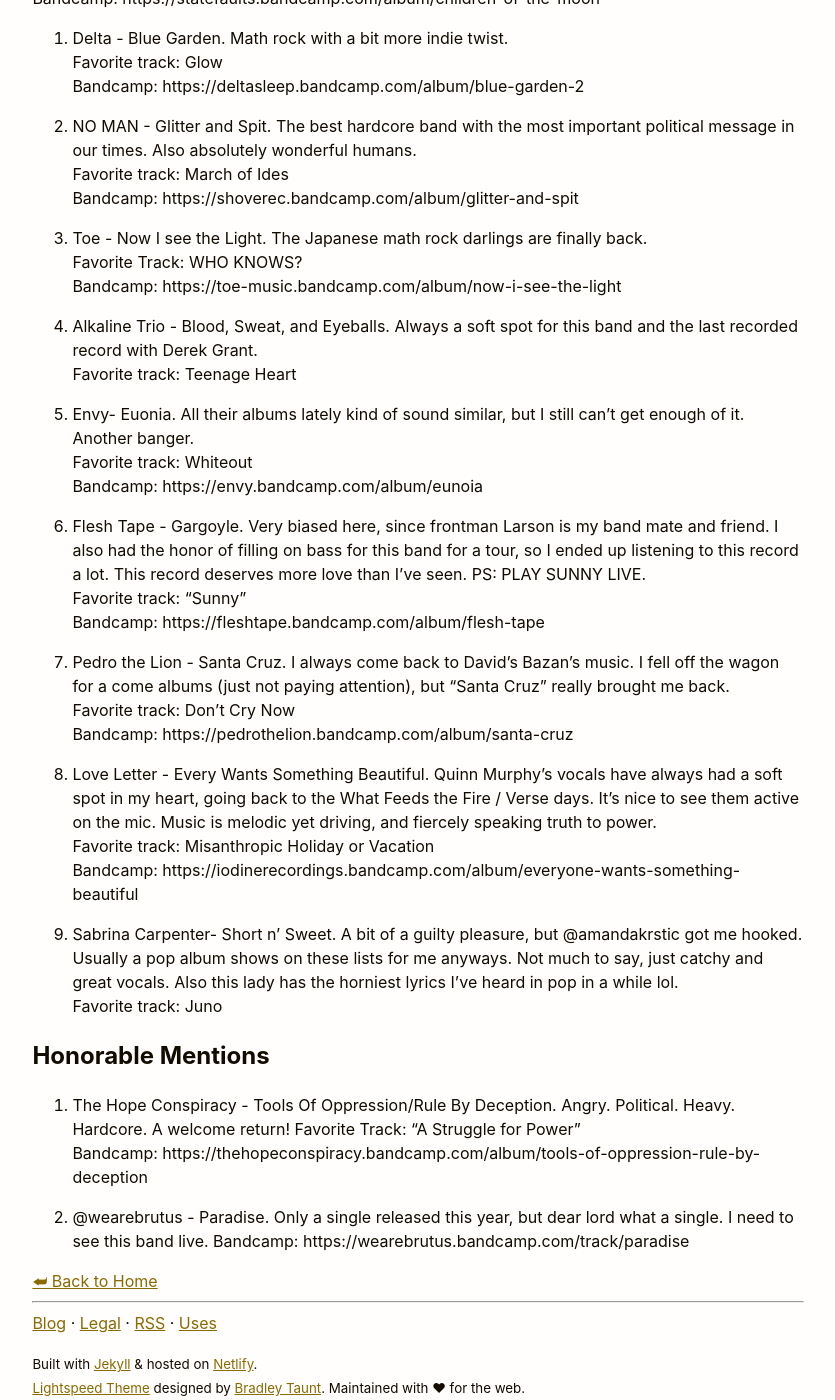
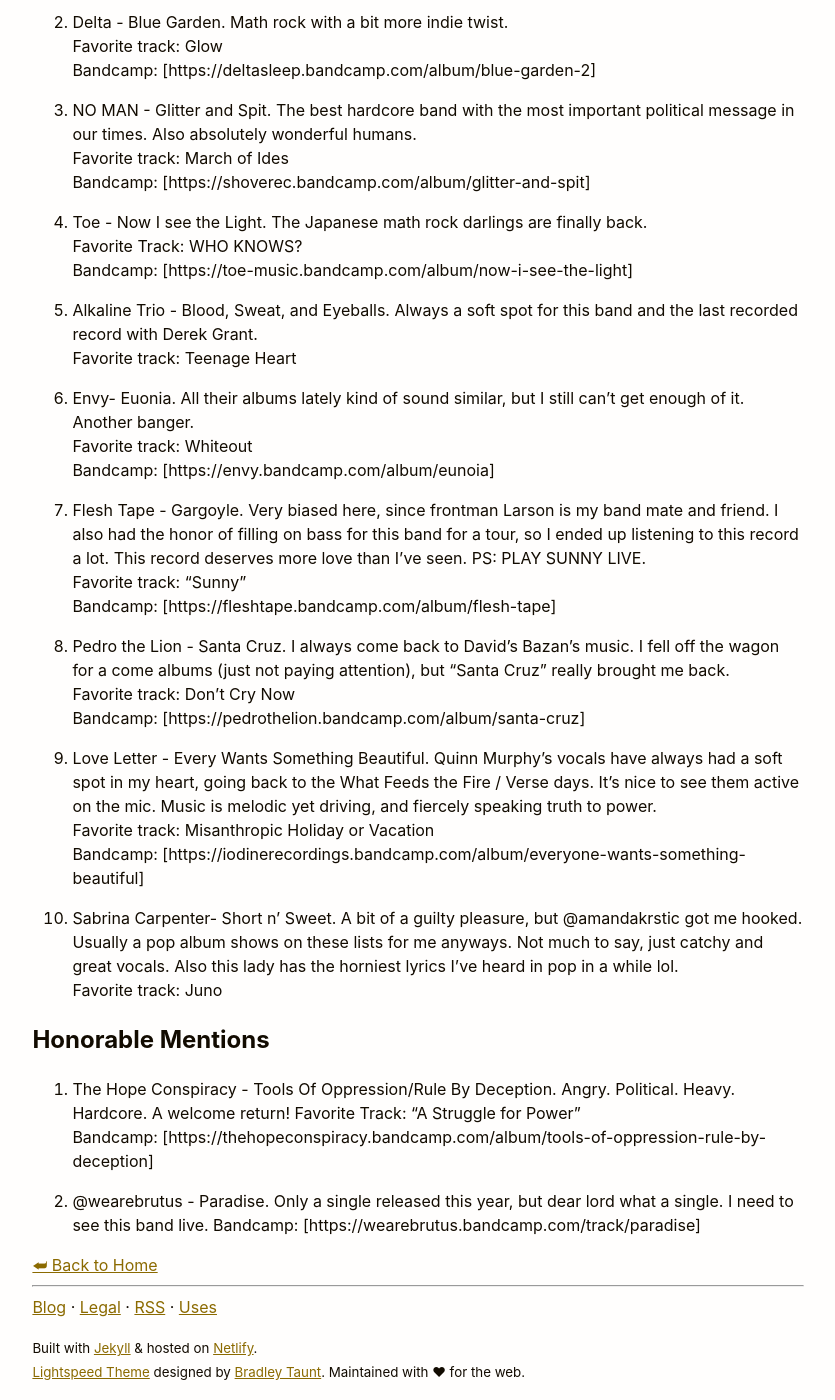
Before and after one commit to danesnick/website_lightspeed, a Jekyll site: the page built from _posts/2024-12-19-top-2024-albums.markdown, in a window 1280 px wide and 1400 px high, scrolled down 985 px. Shown: the whole window, without its empty margins (222-1057 px from the left). Built offline with Jekyll 4.4.1, drawn with Linux system fonts in a browser that asks for light colours; some of the changed text lies outside the part shown.

Commit message:
Fixed typos

```diff
--- a/_posts/2024-12-19-top-2024-albums.markdown
+++ b/_posts/2024-12-19-top-2024-albums.markdown
@@ -7,50 +7,51 @@ author: Nicholas Danes
 tags: [drafts]
 ---
 
+> This is a one-off to my blog. Not sure if I'll update again soon, but I wrote this post on social media and wanted to mirror it here. We'll see if in 2025 I start actively blogging again.
+
+
 <figure>
 <img loading="lazy" src="/images/top_albums-2024/topalbums2024.png">
 </figure>
 
-> This is a one-off to my blog. Not sure if I'll update again soon, but I wrote this post on social media and wanted to mirror it here. We'll see if in 2025 I start actively blogging again.
 
 ## My top ten albums of 2024 (in no particular order):
 
 1. State Faults - Children of the Moon. Probably got the most play time out of anything in this list. Perfect blend of screamo, and melodic post-hardcore.
-
- Favorite track: No Gospel
- Bandcamp: https://statefaults.bandcamp.com/album/children-of-the-moon
+Favorite track: No Gospel
+Bandcamp: [https://statefaults.bandcamp.com/album/children-of-the-moon]
 
 2. Delta - Blue Garden. Math rock with a bit more indie twist.
 Favorite track: Glow
-Bandcamp: https://deltasleep.bandcamp.com/album/blue-garden-2
+Bandcamp: [https://deltasleep.bandcamp.com/album/blue-garden-2]
 
 3. NO MAN - Glitter and Spit. The best hardcore band with the most important political message in our times. Also absolutely wonderful humans.
 Favorite track: March of Ides
-Bandcamp: https://shoverec.bandcamp.com/album/glitter-and-spit
+Bandcamp: [https://shoverec.bandcamp.com/album/glitter-and-spit]
 
 
 4.  Toe - Now I see the Light. The Japanese math rock darlings are finally back.
 Favorite Track: WHO KNOWS?
-Bandcamp: https://toe-music.bandcamp.com/album/now-i-see-the-light
+Bandcamp: [https://toe-music.bandcamp.com/album/now-i-see-the-light]
 
 5. Alkaline Trio - Blood, Sweat, and Eyeballs. Always a soft spot for this band and the last recorded record with Derek Grant.
 Favorite track: Teenage Heart
 
 6. Envy- Euonia. All their albums lately kind of sound similar, but I still can't get enough of it. Another banger.
 Favorite track: Whiteout
-Bandcamp: https://envy.bandcamp.com/album/eunoia
+Bandcamp: [https://envy.bandcamp.com/album/eunoia]
 
 7. Flesh Tape - Gargoyle. Very biased here, since frontman Larson is my band mate and friend. I also had the honor of filling on bass for this band for a tour, so I ended up listening to this record a lot. This record deserves more love than I've seen. PS: PLAY SUNNY LIVE.
 Favorite track: "Sunny"
-Bandcamp: https://fleshtape.bandcamp.com/album/flesh-tape
+Bandcamp: [https://fleshtape.bandcamp.com/album/flesh-tape]
 
 8. Pedro the Lion - Santa Cruz. I always come back to David's Bazan's music. I fell off the wagon for a come albums (just not paying attention), but "Santa Cruz" really brought me back.
 Favorite track: Don't Cry Now
-Bandcamp: https://pedrothelion.bandcamp.com/album/santa-cruz
+Bandcamp: [https://pedrothelion.bandcamp.com/album/santa-cruz]
 
 9. Love Letter - Every Wants Something Beautiful. Quinn Murphy's vocals have always had a soft spot in my heart, going back to the What Feeds the Fire / Verse days. It's nice to see them active on the mic. Music is melodic yet driving, and fiercely speaking truth to power.
 Favorite track: Misanthropic Holiday or Vacation
-Bandcamp: https://iodinerecordings.bandcamp.com/album/everyone-wants-something-beautiful
+Bandcamp: [https://iodinerecordings.bandcamp.com/album/everyone-wants-something-beautiful]
 
 10. Sabrina Carpenter- Short n' Sweet. A bit of a guilty pleasure, but @amandakrstic got me hooked. Usually a pop album shows on these lists for me anyways. Not much to say, just catchy and great vocals. Also this lady has the horniest lyrics I've heard in pop in a while lol.
 Favorite track: Juno
@@ -59,7 +60,7 @@ Favorite track: Juno
 
 11.  The Hope Conspiracy - Tools Of Oppression/Rule By Deception. Angry. Political. Heavy. Hardcore. A welcome return!
 Favorite Track: "A Struggle for Power"
-Bandcamp: https://thehopeconspiracy.bandcamp.com/album/tools-of-oppression-rule-by-deception
+Bandcamp: [https://thehopeconspiracy.bandcamp.com/album/tools-of-oppression-rule-by-deception]
 
 12. @wearebrutus - Paradise. Only a single released this year, but dear lord what a single. I need to see this band live.
-Bandcamp: https://wearebrutus.bandcamp.com/track/paradise
+Bandcamp: [https://wearebrutus.bandcamp.com/track/paradise]
```
